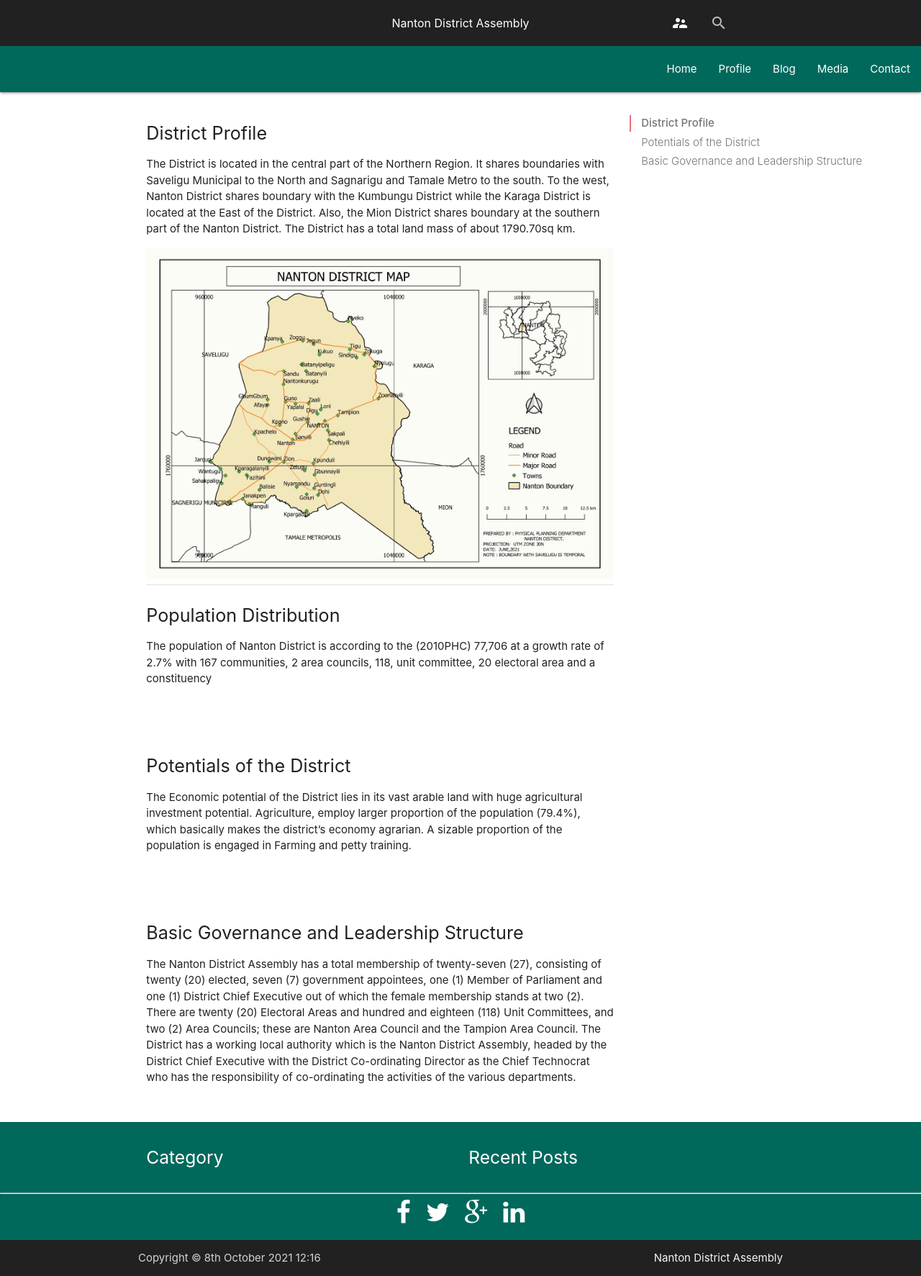
After one commit to kwabena-aboah/nanton-website, a Django app: page /about-us/ in a window 1280 px wide. The commit adds this page. Shown: the whole page at 72% size. Run offline with Django 3.2, Linux system fonts and the light colour scheme; data that the repository does not hold is empty.

Commit message:
Added profile page of nanton

```diff
--- a/blog/templates/blog/contact.html
+++ b/blog/templates/blog/contact.html
@@ -15,9 +15,9 @@
             <div class="col s12 m12">
                 <h3 class="center">Contact Us</h3>
                 <div class="row">
-                    <form class="col s12 m12" method="post" action="{% url 'contact' %}">
+                    <form class="col s12 m12" method="post" action="">
+                        {% csrf_token %}
                         <div class="row">
-                            {% csrf_token %}
                             <!-- {{ form.as_p }} -->
                             <div class="input-field col s12 m12">
                                 <input id="id_from_email" type="email" class="validate" name="from_email" required>
--- /dev/null
+++ b/blog/templates/blog/profile.html
@@ -0,0 +1,61 @@
+{% extends 'base.html' %}
+{% load static %}
+
+{% block title %}Categories{% endblock %}
+{% block content %}
+<div class="container">
+    <div class="row">
+        <div class="col s12 m8 l9">
+            <div id="introduction" class="section scrollspy">
+
+                <h3 class="flow-text">District Profile</h3>
+
+                <p>The District is located in the central part of the Northern Region. It shares boundaries with
+                Saveligu Municipal to the North and Sagnarigu and Tamale Metro to the south. To the west,
+                Nanton District shares boundary with the Kumbungu District while the Karaga District is located
+                at the East of the District. Also, the Mion District shares boundary at the southern part of the
+                Nanton District. The District has a total land mass of about 1790.70sq km.
+                </p>
+
+                <img class="responsive-img" src="{% static 'img/map.jpg' %}" alt="Nanton District Map">
+
+                <div class="divider"></div>
+
+                <h3 class="flow-text">Population Distribution</h3>
+                <p>
+                The population of Nanton District is according to the (2010PHC) 77,706 at a growth rate of 2.7%
+                with 167 communities, 2 area councils, 118, unit committee, 20 electoral area and a constituency
+                </p>
+                <br>
+            </div>
+
+            <div id="structure" class="section scrollspy">
+                <h3 class="flow-text">Potentials of the District</h3>
+                <p>The Economic potential of the District lies in its vast arable land with huge agricultural
+                    investment potential. Agriculture, employ larger proportion of the population (79.4%), which
+                    basically makes the district’s economy agrarian. A sizable proportion of the population is
+                    engaged in Farming and petty training.</p><br>
+            </div>
+
+            <div id="govern" class="section scrollspy">
+                <h3 class="flow-text">Basic Governance and Leadership Structure</h3>
+                <p>The Nanton District Assembly has a total membership of twenty-seven (27), consisting of twenty
+                    (20) elected, seven (7) government appointees, one (1) Member of Parliament and one (1)
+                    District Chief Executive out of which the female membership stands at two (2). There are twenty
+                    (20) Electoral Areas and hundred and eighteen (118) Unit Committees, and two (2) Area
+                    Councils; these are Nanton Area Council and the Tampion Area Council.
+                    The District has a working local authority which is the Nanton District Assembly, headed by the
+                    District Chief Executive with the District Co-ordinating Director as the Chief Technocrat who
+                    has the responsibility of co-ordinating the activities of the various departments.</p>
+            </div>
+        </div>
+        <div class="col hide-on-small-only m4 l3">
+            <ul class="section table-of-contents pinned">
+                <li><a href="#introduction">District Profile</a></li>
+                <li><a href="#structure">Potentials of the District</a></li>
+                <li><a href="#govern">Basic Governance and Leadership Structure</a></li>
+            </ul>
+        </div>
+    </div>
+</div>
+{% endblock %}
--- a/blog/urls.py
+++ b/blog/urls.py
@@ -1,6 +1,6 @@
 from django.urls import path
 from . import views
-from .views import home, media, blog, search, CategoryView, blogdetail, contactView
+from .views import home, media, blog, search, CategoryView, blogdetail, contactView, profile
 
 
 urlpatterns = [
@@ -8,7 +8,8 @@ urlpatterns = [
     path('news/', blog.as_view(), name="blog"),
     path('media/', media, name="media"),
     path('search', search, name="search"),
-    path('contact/', views.contactView, name='contact'),
+    path('contact/', contactView, name='contact'),
+    path('about-us/', profile, name='profile'),
     path('category/<str:cats>/', CategoryView, name="category"),
     path('<slug:slug>/send-comment', views.send_comment, name="send_comment"),
     path('<slug:slug>/', blogdetail.as_view(), name="blog-detail"),
--- a/blog/views.py
+++ b/blog/views.py
@@ -26,6 +26,13 @@ def media(request):
       videos = Videos.objects.all().order_by('-post_date')[:3]
       context = {'latestpost_list': latestpost_list, 'cat_list': cat_list, 'videos': videos}
       return render(request, 'blog/media.html', context)
+
+
+def profile(request):
+      latestpost_list = Post.objects.all().order_by('-post_date')[:3]
+      cat_list = Categories.objects.all()
+      context = {'latestpost_list': latestpost_list, 'cat_list': cat_list}
+      return render(request, 'blog/profile.html', context)
 
 class blog(ListView):
    model = Post
--- a/templates/base.html
+++ b/templates/base.html
@@ -32,28 +32,19 @@
             <script src="{% static 'js/materialize.js' %}"></script>
             <script>
                 M.AutoInit();
-                // $('.carousel.carousel-slider').carousel({
-                //     fullWidth: true,
-                //     indicators: true
-                // });
+                $(document).ready(function () {
+                    $('.scrollspy').scrollSpy({
+                        throttle: 200,
+                        scrollOffset: 300
+                    });
+                });
+
                 $(document).ready(function () {
                     $('.slider').slider({
                         indicators: false
                     });
                 });
             </script>
-            <!-- <script>
-                $('.head-link').click(function (e) {
-                    e.preventDefault();
-
-                    var goto = $(this).attr('href');
-
-                    $('html, body').animate({
-                        scrollTop: $(goto).offset().top
-                    }, 800);
-                });
-
-            </script> -->
             {% endblock %}
         </footer>
     </body>
--- a/templates/mobile.html
+++ b/templates/mobile.html
@@ -21,7 +21,7 @@
         <a href="/"><i class="material-icons">home</i> Home</a>
     </li>
     <li>
-        <a href="#"><i class="material-icons">info</i> Profile</a>
+        <a href="{% url 'profile' %}"><i class="material-icons">info</i> Profile</a>
     </li>
     <li>
         <a href="{% url 'blog' %}"><i class="material-icons">announcement</i> Blog</a>
--- a/templates/navbar.html
+++ b/templates/navbar.html
@@ -35,7 +35,7 @@
                     <a href="/"> Home</a>
                 </li>
                 <li>
-                    <a href="#"> Profile</a>
+                    <a href="{% url 'profile' %}"> Profile</a>
                 </li>
                 <li>
                     <a href="{% url 'blog' %}"> Blog</a>
@@ -46,7 +46,7 @@
                 <li>
                     <a href="{% url 'contact' %}"> Contact</a>
                 </li>
-        </ul>
+            </ul>
         </div>
     </div>
 </nav>
```
Also changed, not shown: assets/img/map.jpg (added), static/img/map.jpg (added).
